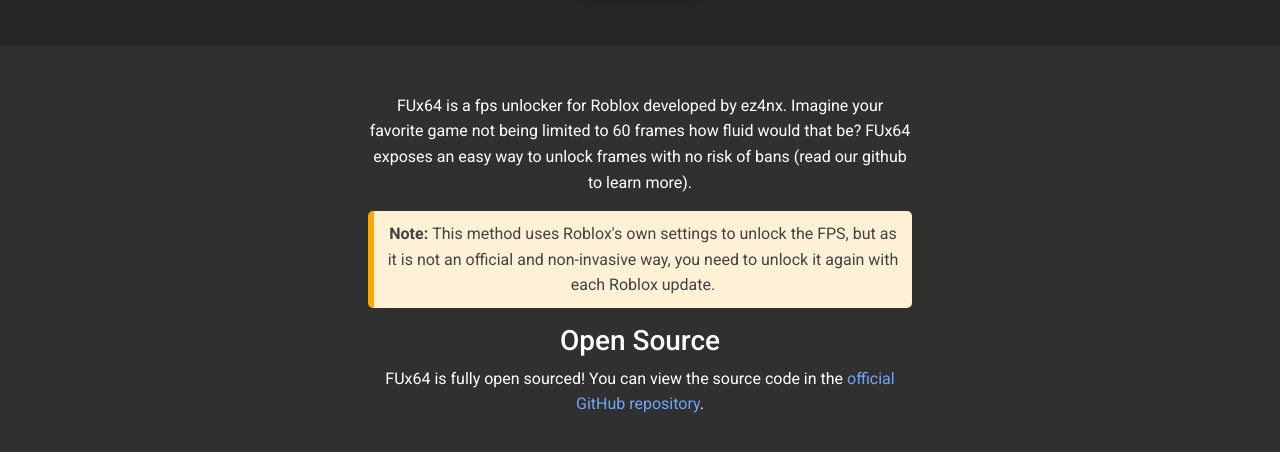
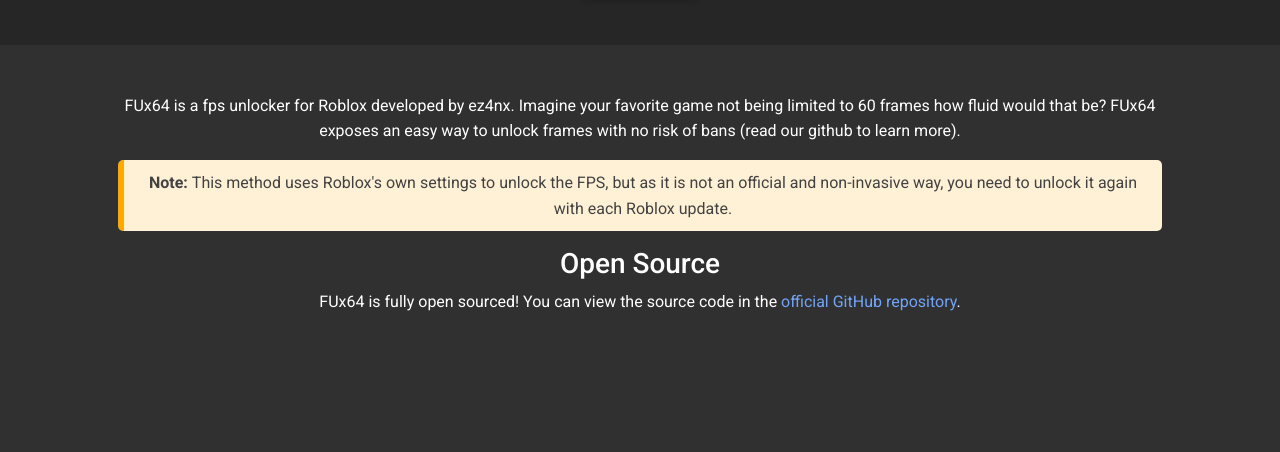
Before and after one commit to srtmd/RblxPartyFPS, a plain HTML site: page index.html in a window 1280 px wide. Shown: the part 196-648 px from the top of the page. Drawn offline with Linux system fonts and the light colour scheme.

Commit message:
Add files via upload

```diff
--- a/index.html
+++ b/index.html
@@ -36,7 +36,7 @@
         </div>
       </div>
     </div>
-    <div class="container text-center p-5 w-50">
+    <div class="container text-center p-5">
       <p>FUx64 is a fps unlocker for Roblox developed by ez4nx. Imagine your favorite game not being limited to 60 frames how fluid would that be? FUx64 exposes an easy way to unlock frames with no risk of bans (read our github to learn more).</p>
       <p class="note note-warning">
         <strong>Note: </strong>This method uses Roblox's own settings to unlock the FPS, but as it is not an official and non-invasive way, you need to unlock it again with each Roblox update.
```
